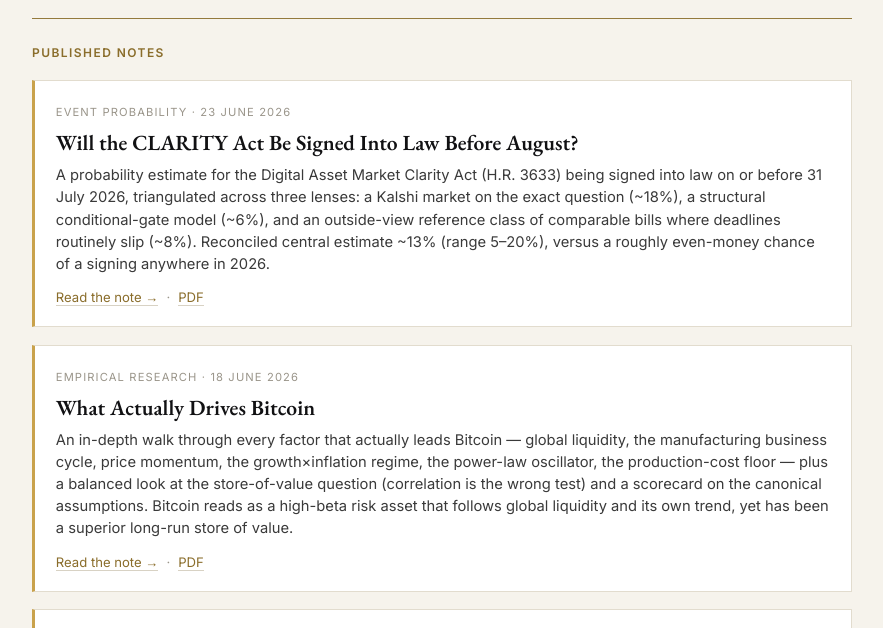
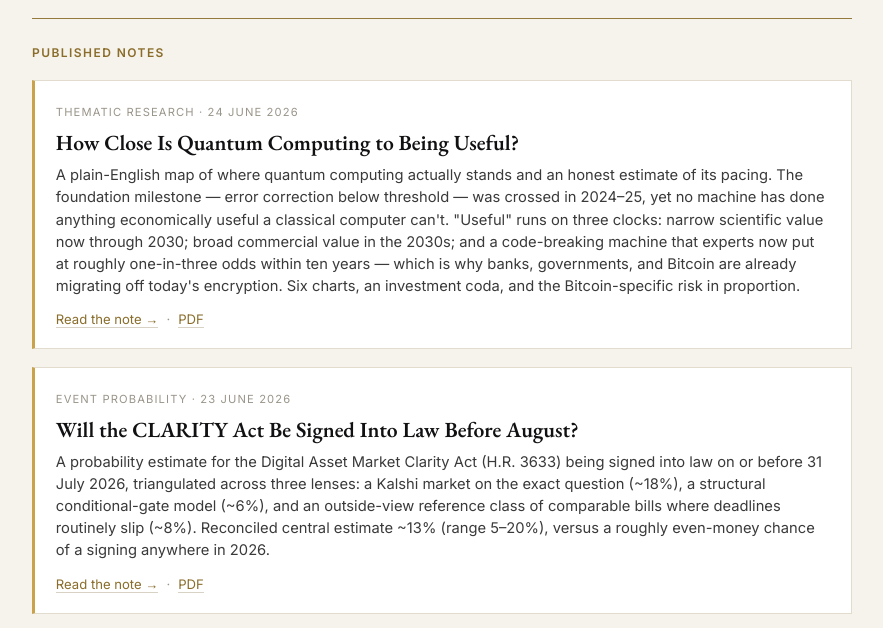
Before and after one commit to Keythb/ton618-research, a plain HTML site: page index.html in a window 1280 px wide. Shown: the part 138-766 px from the top of the page, without its empty margins (198-1081 px from the left). Drawn offline with nearby package versions, Linux system fonts and the light colour scheme.

Commit message:
Publish index.html

```diff
--- a/index.html
+++ b/index.html
@@ -36,6 +36,13 @@
 <span class="eyebrow">Published notes</span>
 
 <div class="card">
+  <span class="k">Thematic Research · 24 June 2026</span>
+  <h2><a href="quantum-computing/">How Close Is Quantum Computing to Being Useful?</a></h2>
+  <p>A plain-English map of where quantum computing actually stands and an honest estimate of its pacing. The foundation milestone — error correction below threshold — was crossed in 2024–25, yet no machine has done anything economically useful a classical computer can't. "Useful" runs on three clocks: narrow scientific value now through 2030; broad commercial value in the 2030s; and a code-breaking machine that experts now put at roughly one-in-three odds within ten years — which is why banks, governments, and Bitcoin are already migrating off today's encryption. Six charts, an investment coda, and the Bitcoin-specific risk in proportion.</p>
+  <span class="links"><a href="quantum-computing/">Read the note →</a><span class="sep">·</span><a href="quantum-computing/TON618_Quantum-Computing_Research_Note_v1.0.pdf">PDF</a></span>
+</div>
+
+<div class="card">
   <span class="k">Event Probability · 23 June 2026</span>
   <h2><a href="clarity-act/">Will the CLARITY Act Be Signed Into Law Before August?</a></h2>
   <p>A probability estimate for the Digital Asset Market Clarity Act (H.R. 3633) being signed into law on or before 31 July 2026, triangulated across three lenses: a Kalshi market on the exact question (~18%), a structural conditional-gate model (~6%), and an outside-view reference class of comparable bills where deadlines routinely slip (~8%). Reconciled central estimate ~13% (range 5–20%), versus a roughly even-money chance of a signing anywhere in 2026.</p>
```
